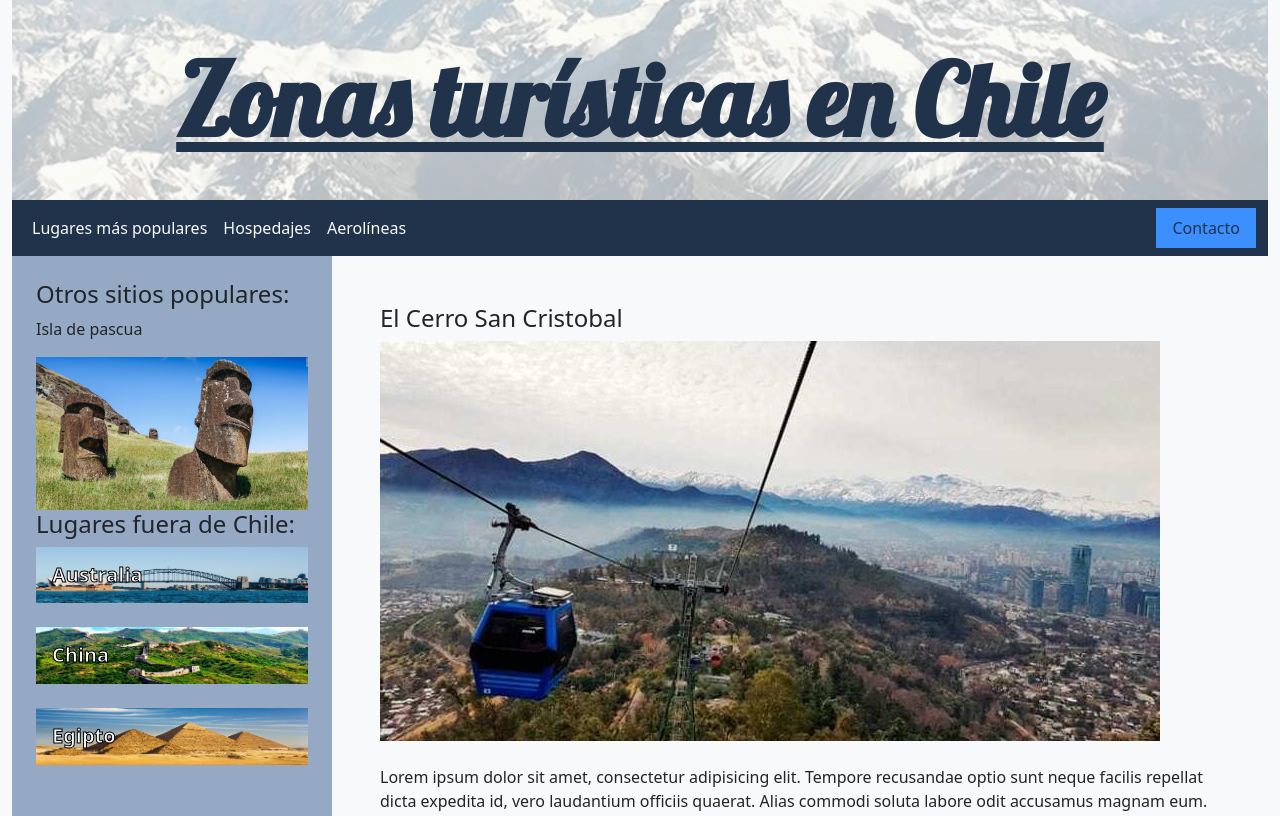
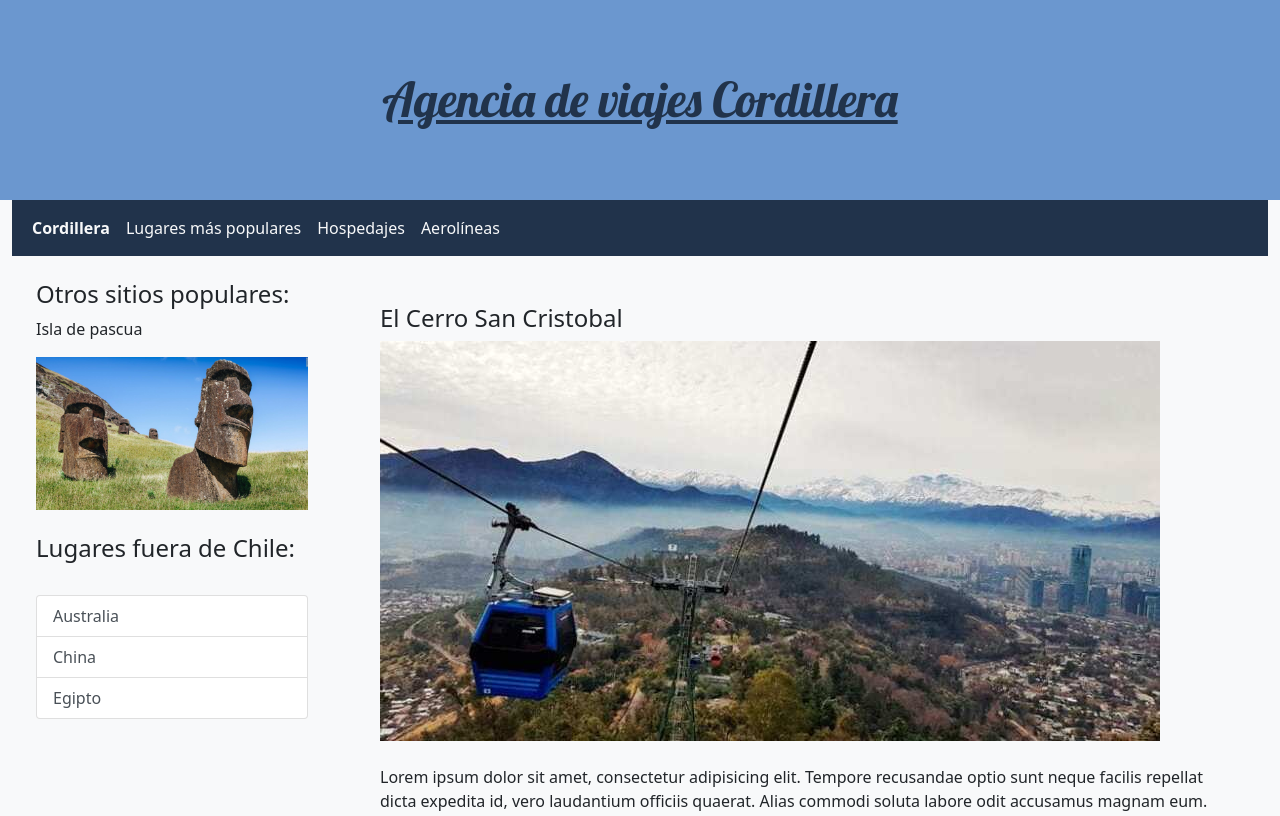
Before and after one commit to ChocoTortuga/Turismo, a plain HTML site: page index.html in a window 1280 px wide. Shown: the top 816 px of the page. Drawn offline with Linux system fonts and the light colour scheme.

Commit message:
Responsividad añadida. Finalizado

```diff
--- a/index.html
+++ b/index.html
@@ -23,14 +23,17 @@
     <!--Font-->
     <link rel="preconnect" href="https://fonts.gstatic.com">
     <link href="https://fonts.googleapis.com/css2?family=Lobster&display=swap" rel="stylesheet">
+
+    <!--FontAwesome-->
+    <link rel="stylesheet" href="https://pro.fontawesome.com/releases/v5.10.0/css/all.css" integrity="sha384-AYmEC3Yw5cVb3ZcuHtOA93w35dYTsvhLPVnYs9eStHfGJvOvKxVfELGroGkvsg+p" crossorigin="anonymous"/>
+
 </head>
 <body>
     <div class="container-fluid bg-light">
         <!--Banner-->
         <div class="row">
-            <div class="banner position-relative d-flex justify-content-center">
-                <h1 class="texto-banner position-absolute w-100 text-center m-auto"><u>Zonas turísticas en Chile</u></h1>
-                <img src="img/Banner.png" class="img-fluid img-banner h-100 w-100">
+            <div class="banner d-flex text-center">
+                <h1 class="texto-banner m-auto"><u>Agencia de viajes Cordillera</u></h1>
             </div>
         </div>
 
@@ -43,6 +46,9 @@
               <div class="collapse navbar-collapse" id="navbarSupportedContent">
                 <ul class="navbar-nav me-auto mb-2 mb-lg-0">
                     <li class="nav-item">
+                        <a class="nav-link text-light nombre" href="#">Cordillera</a>
+                    </li>
+                    <li class="nav-item">
                         <a class="nav-link text-light" href="https://chile.travel/">Lugares más populares</a>
                     </li>
 
@@ -54,9 +60,6 @@
                         <a class="nav-link text-light" href="https://www.latamairlines.com/cl/es">Aerolíneas</a>
                     </li>
                 </ul>
-                <form class="d-flex">
-                  <a class="nav-link contacto" href="https://www.gmail.com">Contacto</a>
-                </form>
               </div>
             </div>
           </nav>
@@ -64,24 +67,23 @@
         <!--Contenido-->
         <div class="row">
             <!--Sidebar-->
-            <div class="col-3 sidebar p-4">
+            <div class="col-12 sidebar p-4 col-lg-3 order-2 order-lg-1">
                 <h4>Otros sitios populares:</h4>
                 <p>Isla de pascua</p>
                 <img src="img/Isla.jpg" class="img-fluid">
+                <br> <br>
+                <h4>Lugares fuera de Chile:</h4>
                 <br>
-                <h4>Lugares fuera de Chile:</h4>
-                <h5 class="position-absolute px-3 py-3 paises">Australia</h5>
-                <img src="img/1Australia.jpg" class="img-fluid">
-                <br> <br>
-                <h5 class="position-absolute px-3 py-3 paises">China</h5>
-                <img src="img/2China.jpg" class="img-fluid">
-                <br> <br>
-                <h5 class="position-absolute px-3 py-3 paises">Egipto</h5>
-                <img src="img/3Egipto.jpg" class="img-fluid">
+                <!--Links-->
+                <div class="list-group">
+                    <a href="#" class="list-group-item list-group-item-action">Australia</a>
+                    <a href="#" class="list-group-item list-group-item-action">China</a>
+                    <a href="#" class="list-group-item list-group-item-action">Egipto</a>
+                </div>
             </div>
 
             <!--Blog-->
-            <div class="col p-5">
+            <div class="col p-5 order-1 order-lg-2">
                 <h4>El Cerro San Cristobal</h4>
                 <img src="img/CerroSanCristobal.jpg" class="img-fluid">
                 <br> <br>
@@ -96,6 +98,9 @@
         <!--Footer-->
         <footer class="row">
             <div class="col-12 text-light text-center p-1">
+                <a href="https://github.com" class="m-1 icono"><i class="fab fa-github-square fa-3x"></i></a>
+                <a href="https://twitter.com" class="m-1 icono"><i class="fab fa-twitter-square fa-3x"></i></a>
+                <a href="https://www.linkedin.com" class="m-1 icono"><i class="fab fa-linkedin fa-3x"></i></a>
                 <p>Copyright 2021</p>
             </div>
         </footer>
--- a/sass/estilos.sass
+++ b/sass/estilos.sass
@@ -1,41 +1,28 @@
-$Azul: #3C8FFF
+$Azul: #6b97cf
 $Oscuro: #21334B
-$Claro: #95A9C4
 
 .banner
     height: 200px
-    align-items: center
-
-.img-banner
-    object-fit: cover
-    z-index: 0
-    opacity: 0.3
+    background-color: $Azul
 
 .texto-banner
     color: $Oscuro
     padding: 0.5
-    max-width: 350
-    z-index: 1
     font-family: 'Lobster', cursive
-    margin: 5%
-    font-weight: bold
-    font-size: 100px
+    font-size: 3rem
+    vertical-align: middle
 
 .navbar
     background-color: $Oscuro
 
-.contacto
-    color: $Oscuro
-    background-color: $Azul
+.nombre
+    font-weight: bold
 
 .sidebar
-    background-color: $Claro
     margin-left: 12px
 
 footer
     background-color: $Oscuro
 
-.paises
+.icono
     color: white
-    font-weight: bold
-    -webkit-text-stroke: 1px black
```
Also changed, not shown: sass/estilos.css, 1 other file.
